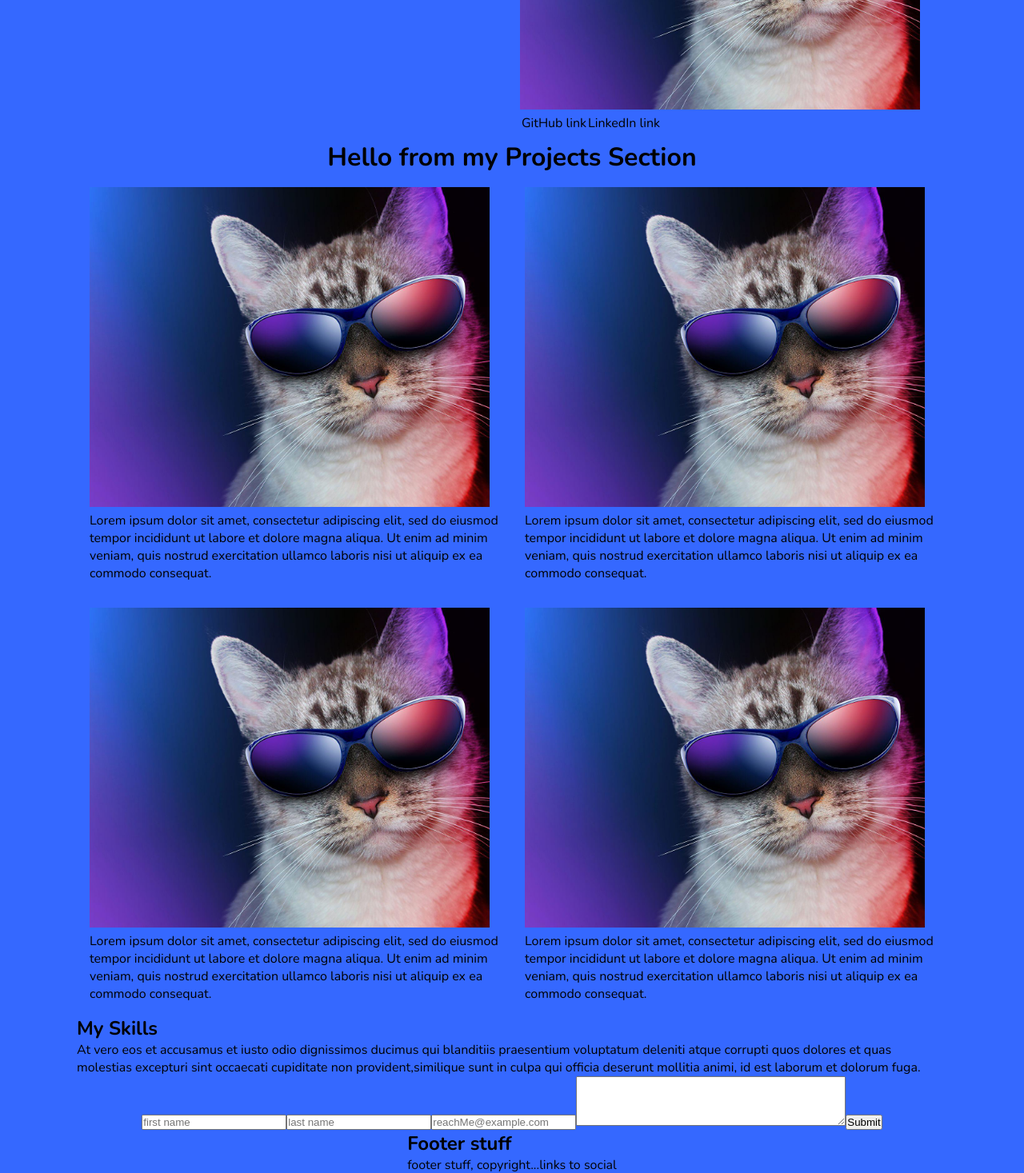
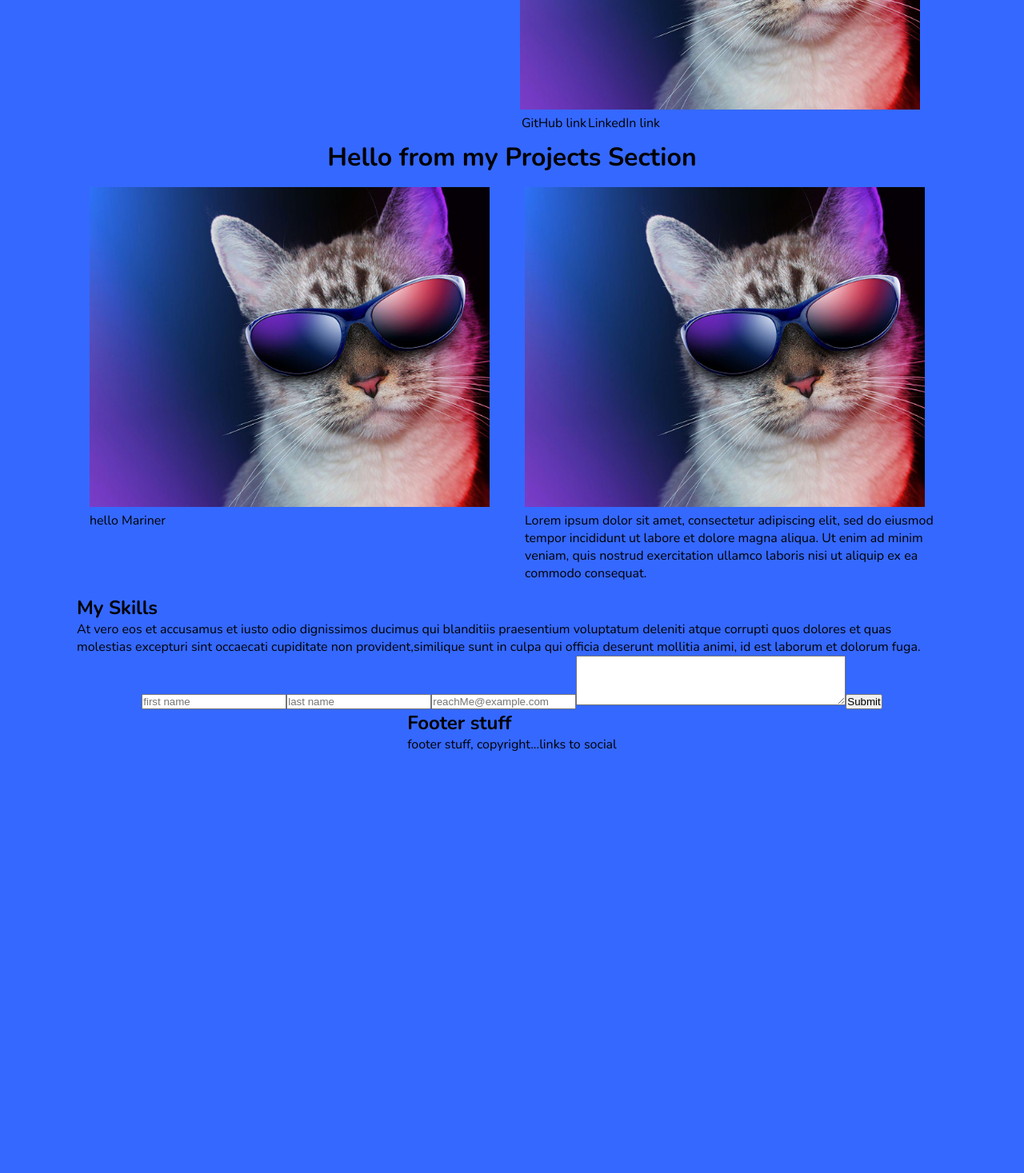
Before and after one commit to IngridGdesigns/portfolio, a Next.js app: page / in a window 1280 px wide. Shown: the part 483-1950 px from the top of the page at 80% size. After the commit the page ends 1521 px from the top, so only its background shows below. Built offline with nearby package versions, Linux system fonts and the light colour scheme.

Commit message:
pulling my projects from data and passing on props

```diff
--- a/src/app/components/Projects.tsx
+++ b/src/app/components/Projects.tsx
@@ -1,33 +1,19 @@
 import * as React from 'react'
 import styles from '../page.module.css'
 import Image from 'next/image'
+import { ProjectProps } from "../page";
 
-export default function Projects() {
+export default function Projects({ projects }: ProjectProps) {
+    const project = projects[0];
+
     return (
         <div className={styles.greeting}>
+
             <h1>Hello from my Projects Section</h1>
             <div className={styles.responsiveTwoColumns}>
                 <div>
                     <Image className={styles.responsiveImage} src={`/images/catWallpaper.jpg`} alt="cat wearing sunglasses" width={500} height={400} />
-                    <p>Lorem ipsum dolor sit amet, consectetur adipiscing elit,
-                    sed do eiusmod tempor incididunt ut labore et dolore magna aliqua.
-                    Ut enim ad minim veniam, quis nostrud exercitation ullamco laboris
-                    nisi ut aliquip ex ea commodo consequat.</p>
-                </div>
-                <div>
-                    <Image className={styles.responsiveImage} src={`/images/catWallpaper.jpg`} alt="cat wearing sunglasses" width={500} height={400} />
-                    <p>Lorem ipsum dolor sit amet, consectetur adipiscing elit,
-                        sed do eiusmod tempor incididunt ut labore et dolore magna aliqua.
-                        Ut enim ad minim veniam, quis nostrud exercitation ullamco laboris
-                        nisi ut aliquip ex ea commodo consequat.
-                    </p>
-                </div>
-                 <div>
-                    <Image className={styles.responsiveImage} src={`/images/catWallpaper.jpg`} alt="cat wearing sunglasses" width={500} height={400} />
-                    <p>Lorem ipsum dolor sit amet, consectetur adipiscing elit,
-                    sed do eiusmod tempor incididunt ut labore et dolore magna aliqua.
-                    Ut enim ad minim veniam, quis nostrud exercitation ullamco laboris
-                    nisi ut aliquip ex ea commodo consequat.</p>
+                    hello {project.title}
                 </div>
                 <div>
                     <Image className={styles.responsiveImage} src={`/images/catWallpaper.jpg`} alt="cat wearing sunglasses" width={500} height={400} />
--- a/src/app/page.tsx
+++ b/src/app/page.tsx
@@ -7,16 +7,34 @@ import Skills from './components/Skills'
 import Contact from './components/Contact'
 import Footer from './components/Footer'
 import Navbar from './components/Navbar'
+import { Hello } from './components/Hello'
+import { data } from './projectData'
 
+type MyProjects = {
+  id: number;
+  title: string;
+  // description: string;
+  // coverImg: string;
+  // liveSite: string;
+  // repo: string;
+  // labels: string[];
+}
+
+export type ProjectProps = {
+  projects: MyProjects[];
+}
 
 export default function Home() {
+  const projects: MyProjects[] = data; //fetching data;
+
   return (
     <div>
       <Navbar />
-    <div className={styles.main}>
+      <div className={styles.main}>
+        {/* <Hello projects={projects} /> */}
       <Greetings />
       <About />
-      <Projects />
+      <Projects projects={projects}/>
       <Skills />
       <Contact />
       <Footer />
--- /dev/null
+++ b/src/app/projectData.js
@@ -0,0 +1,41 @@
+export const data = [
+        {
+            id: 1,
+            title: "Mariner",
+            description: "open source project.",
+            coverImg: "atitlan.jpeg",
+            liveSite: "some link",
+            repo: "github stuff",
+            labels: ['TYPESCRIPT', 'GRAPHQL', 'NODE', 'JEST']
+        },
+        {
+            id: 2,
+            title: "Urban Garden",
+            description: "final project built with blood sweat and tears.",
+            coverImg: "garden.jpeg",
+            liveSite: "some link",
+            repo: "github stuff",
+            labels: ['EXPRESS', 'NODE', 'REACT', 'JAVASCRIPT', 'POSTGRESQL', 'HTML', 'CSS', 'OPENSOURCE', 'AUTH0', 'JWT']
+
+        },
+        {
+            id: 3,
+            title: "Portfolio website",
+            description: "beautiful project.",
+            coverImg: "crowdCounter.png",
+            liveSite: "some link",
+            repo: "github stuff",
+            labels: ['REACT', 'NEXTJS', 'JAVASCRIPT', 'HTML', 'CSS']
+
+        },
+        {
+            id: 4,
+            title: "Meme Generator",
+            description: "turbular project.",
+            coverImg: "memeGenerator.png",
+            liveSite: "some link",
+            repo: "github stuff",
+            labels: ['REACT', 'JAVASCRIPT', 'HTML', 'CSS']
+
+        }
+    ]
```
